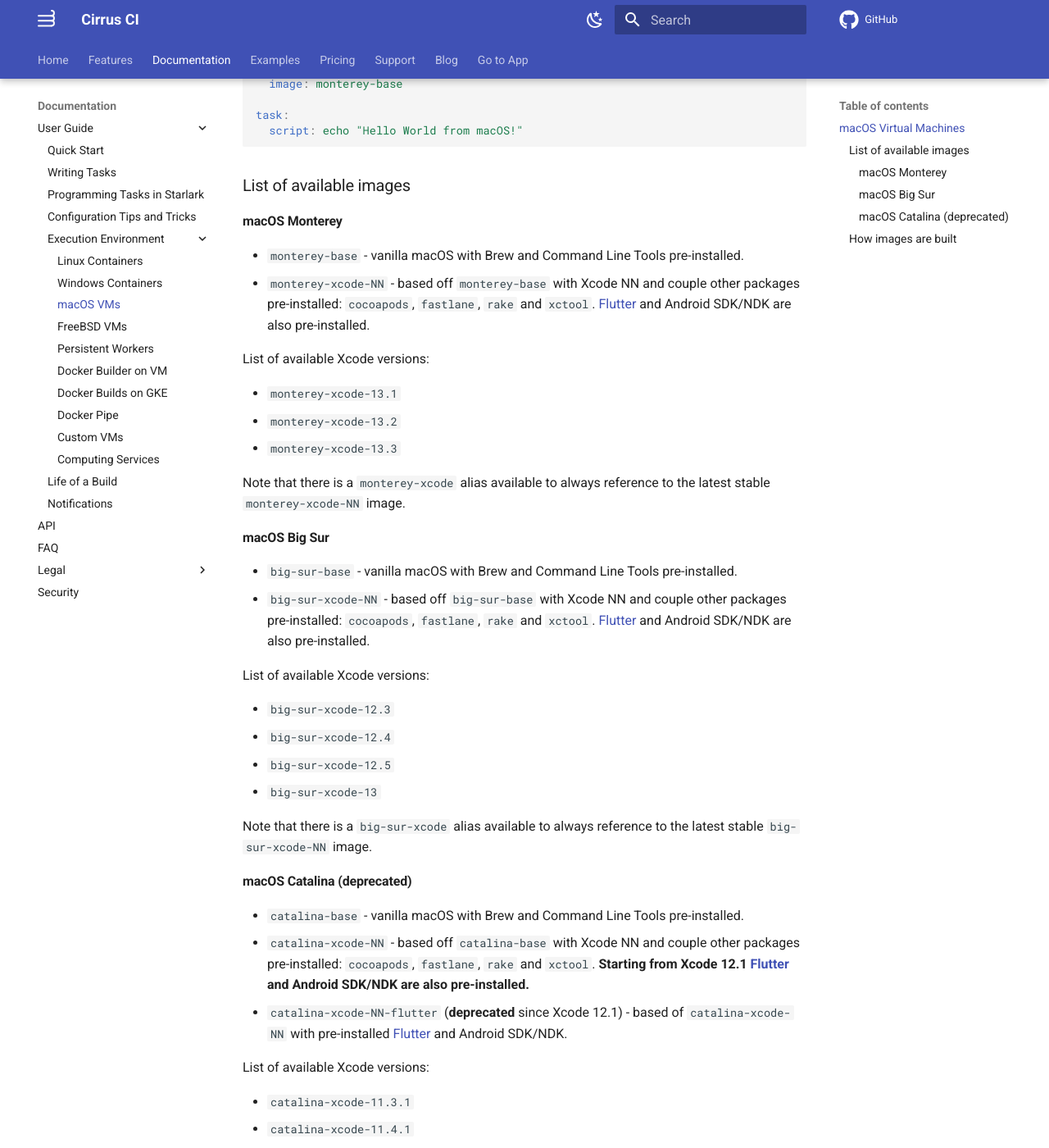
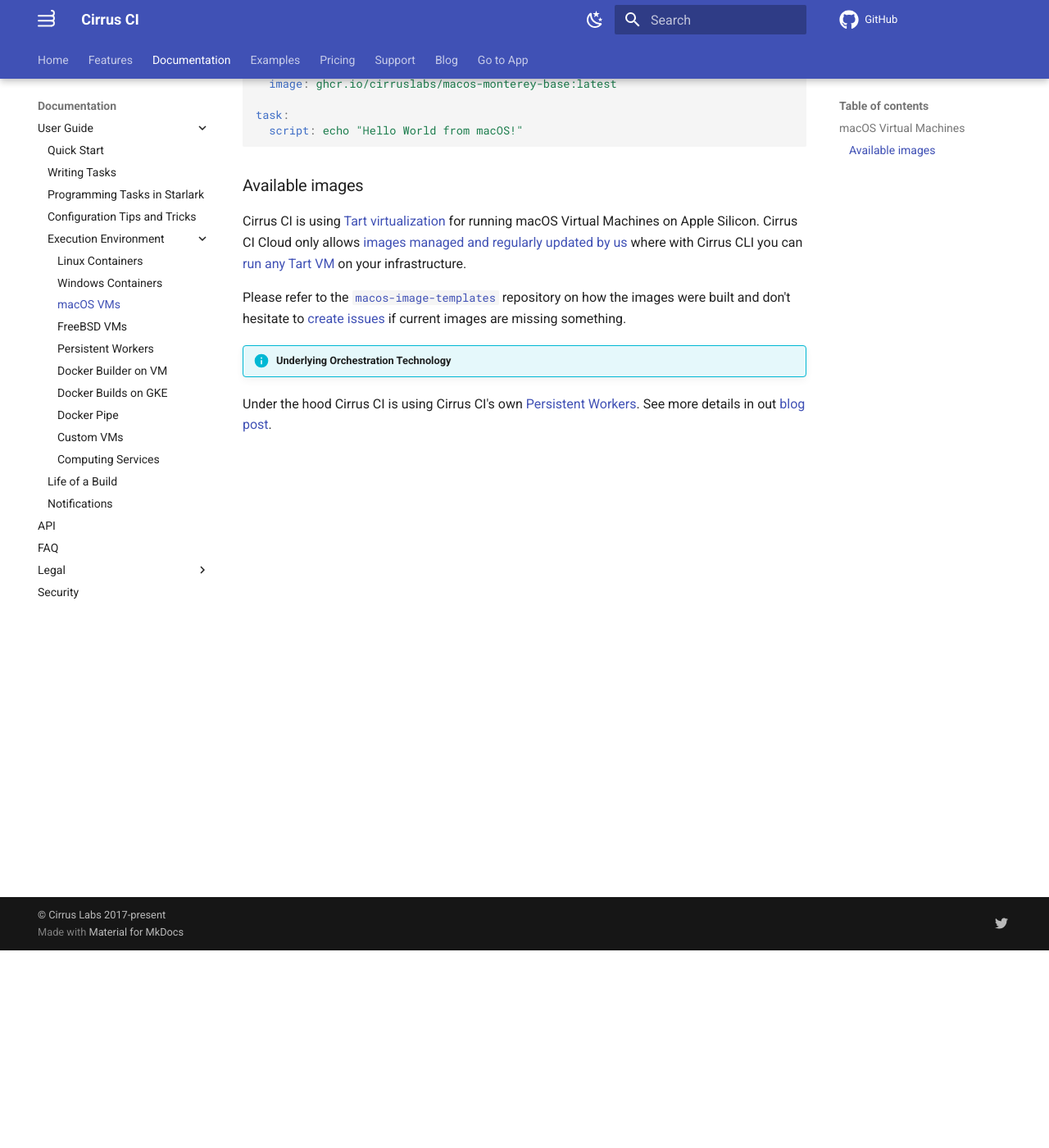
Before and after one commit to cirruslabs/cirrus-ci-docs, an MkDocs documentation site: the page built from docs/guide/macOS.md, in a window 1280 px wide and 1400 px high, scrolled down 241 px. Shown: the whole window at 82% size. Built offline with MkDocs 1.6.1 and Material for MkDocs 9.7.7, drawn with Linux system fonts in a browser that asks for light colours; comment, search, counter and statistics services are not loaded; some of the changed text lies outside the part shown.

Commit message:
Document Tart

````diff
--- a/docs/guide/macOS.md
+++ b/docs/guide/macOS.md
@@ -1,74 +1,25 @@
 ## macOS Virtual Machines
 
-It is possible to run macOS Virtual Machines (like how one can run [Linux containers](linux.md)) on the macOS Community Cluster.
+It is possible to run M1 macOS Virtual Machines (like how one can run [Linux containers](linux.md)) on the macOS Community Cluster.
 Use `macos_instance` in your `.cirrus.yml` files:
 
 ```yaml
 macos_instance:
-  image: monterey-base
+  image: ghcr.io/cirruslabs/macos-monterey-base:latest
 
 task:
   script: echo "Hello World from macOS!"
 ```
 
-### List of available images
+### Available images
 
-#### macOS Monterey
+Cirrus CI is using [Tart virtualization](https://github.com/cirruslabs/tart) for running macOS Virtual Machines on Apple Silicon.
+Cirrus CI Cloud only allows [images managed and regularly updated by us](https://github.com/orgs/cirruslabs/packages?tab=packages&q=macos)
+where with Cirrus CLI you can [run any Tart VM](https://github.com/cirruslabs/tart/blob/main/README.md#ci-integration) on your infrastructure.
 
-* `monterey-base` - vanilla macOS with Brew and Command Line Tools pre-installed.
-* `monterey-xcode-NN` - based off `monterey-base` with Xcode NN and couple other packages pre-installed:
-  `cocoapods`, `fastlane`, `rake` and `xctool`. [Flutter](https://flutter.dev/) and Android SDK/NDK are also pre-installed.
+Please refer to the [`macos-image-templates`](https://github.com/cirruslabs/macos-image-templates) repository on how the images were built and
+don't hesitate to [create issues](https://github.com/cirruslabs/macos-image-templates/issues) if current images are missing something.
 
-List of available Xcode versions:
-
-* `monterey-xcode-13.1`
-* `monterey-xcode-13.2`
-* `monterey-xcode-13.3`
-
-Note that there is a `monterey-xcode` alias available to always reference to the latest stable `monterey-xcode-NN` image.
-
-#### macOS Big Sur
-
-* `big-sur-base` - vanilla macOS with Brew and Command Line Tools pre-installed.
-* `big-sur-xcode-NN` - based off `big-sur-base` with Xcode NN and couple other packages pre-installed:
-  `cocoapods`, `fastlane`, `rake` and `xctool`. [Flutter](https://flutter.dev/) and Android SDK/NDK are also pre-installed.
-
-List of available Xcode versions:
-
-* `big-sur-xcode-12.3`
-* `big-sur-xcode-12.4`
-* `big-sur-xcode-12.5`
-* `big-sur-xcode-13`
-
-Note that there is a `big-sur-xcode` alias available to always reference to the latest stable `big-sur-xcode-NN` image.
-
-#### macOS Catalina (deprecated)
-
-* `catalina-base` - vanilla macOS with Brew and Command Line Tools pre-installed.
-* `catalina-xcode-NN` - based off `catalina-base` with Xcode NN and couple other packages pre-installed:
-  `cocoapods`, `fastlane`, `rake` and `xctool`. **Starting from Xcode 12.1 [Flutter](https://flutter.dev/) and Android SDK/NDK are also pre-installed.**
-* `catalina-xcode-NN-flutter` (**deprecated** since Xcode 12.1) - based of `catalina-xcode-NN` with pre-installed [Flutter](https://flutter.dev/) and Android SDK/NDK.
-
-List of available Xcode versions:
-
-* `catalina-xcode-11.3.1`
-* `catalina-xcode-11.4.1`
-* `catalina-xcode-11.5`
-* `catalina-xcode-11.6`
-* `catalina-xcode-12.0`
-* `catalina-xcode-12.1`
-* `catalina-xcode-12.2`
-
-Note that there are a couple of aliases available for images:
-
-* `catalina-xcode` - point to the latest stable `catalina-xcode-NN` image.
-* `catalina-flutter` - point to the latest image with.
-
-### How images are built
-
-Please refer to the [`osx-images`](https://github.com/cirruslabs/osx-images) repository on how the images were built and
-don't hesitate to [create issues](https://github.com/cirruslabs/osx-images/issues) if current images are missing something.
-
-!!! info "Underlying Technology"
-    Under the hood Cirrus CI is using Cirrus CI's own [Persistent Workers](persistent-workers.md). See more details in
-    out [blog post](https://medium.com/cirruslabs/new-macos-task-execution-architecture-for-cirrus-ci-604250627c94).
+!!! info "Underlying Orchestration Technology"
+  Under the hood Cirrus CI is using Cirrus CI's own [Persistent Workers](persistent-workers.md). See more details in
+  out [blog post](https://medium.com/cirruslabs/new-macos-task-execution-architecture-for-cirrus-ci-604250627c94).
````
